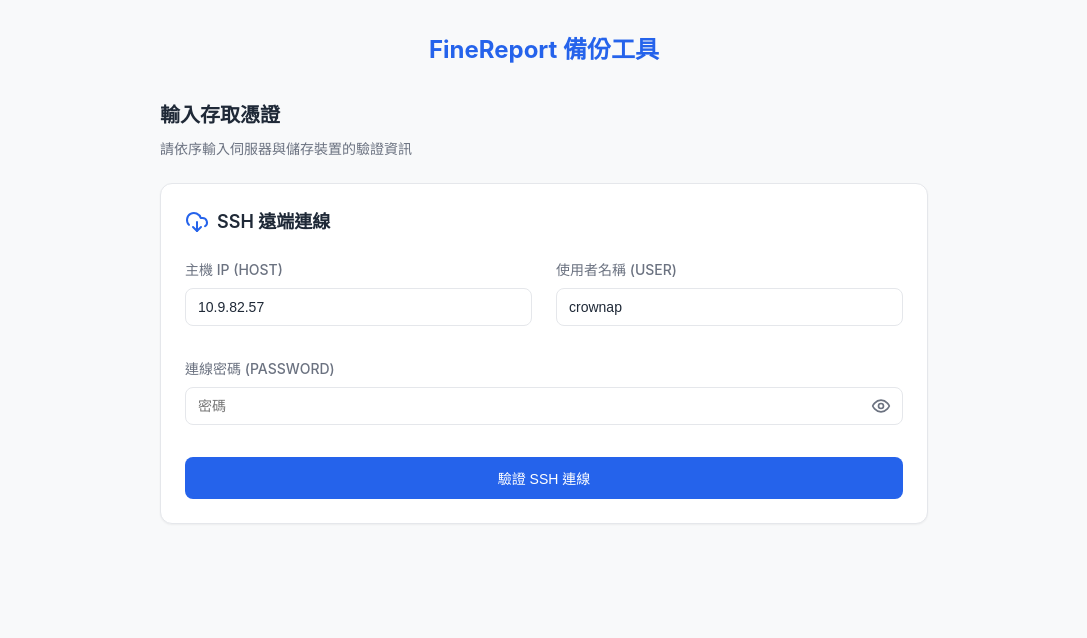
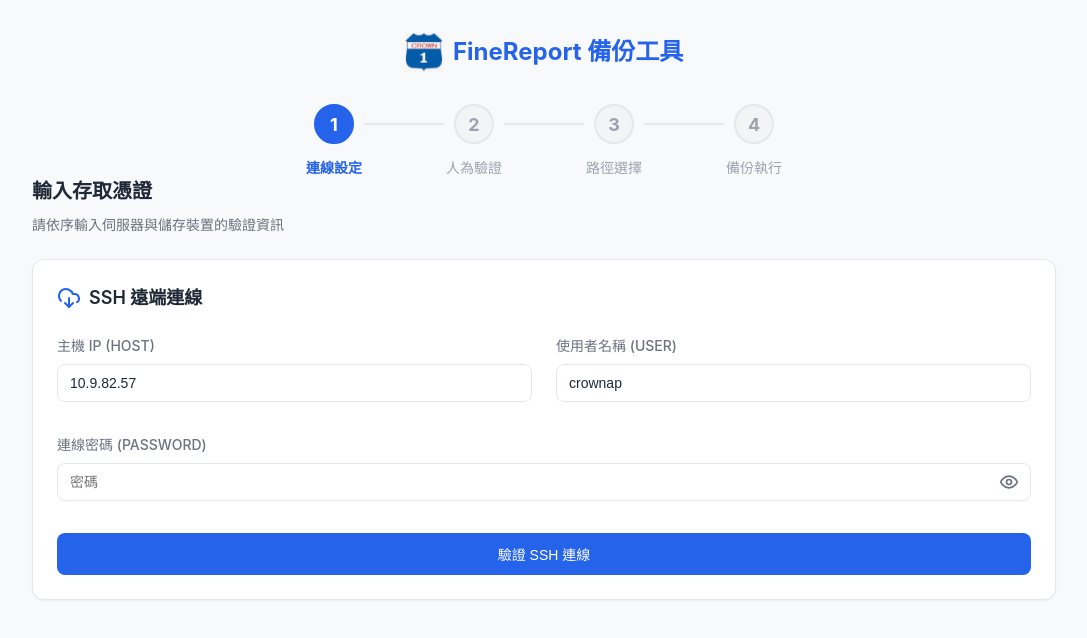
Before and after one commit to wilsontt/finereport-backup, a React (Vite) app in the folder frontend/: page / in a window 1280 px wide. Shown: the top 638 px of the page, without its empty margins (96-1183 px from the left). Built offline with nearby package versions, Linux system fonts and the light colour scheme.

Commit message:
增加備份流程提示 ，及遠端來源改成水平2個卡片。

```diff
--- a/frontend/src/App.tsx
+++ b/frontend/src/App.tsx
@@ -6,9 +6,11 @@
 import { HumanVerification } from './components/HumanVerification';
 import { PathSelector } from './components/PathSelector';
 import { BackupProgress } from './components/BackupProgress';
+import { StepIndicator } from './components/StepIndicator';
 import type { BackupSource } from './types';
+import logoUrl from './assets/CROWN_logo.png';
 
-type Step = 'credentials' | 'human' | 'paths' | 'backup';
+export type Step = 'credentials' | 'human' | 'paths' | 'backup';
 
 function App() {
   const [step, setStep] = useState<Step>('credentials');
@@ -29,10 +31,20 @@
 
   return (
     <div style={{ minHeight: '100vh', padding: '2rem 1rem' }}>
-      <div style={{ maxWidth: 768, margin: '0 auto' }}>
-        <h1 style={{ textAlign: 'center', marginBottom: '2rem', color: 'var(--color-primary)' }}>
-          FineReport 備份工具
-        </h1>
+      <div style={{ maxWidth: 1024, margin: '0 auto' }}>
+        <div>
+          <div style={{ display: 'flex', alignItems: 'center', justifyContent: 'center', marginBottom: '1rem' }}>
+            <img
+              src={logoUrl}
+              alt="Company Logo"
+              style={{ height: '40px', marginRight: '10px' }}
+            />
+            <h1 style={{ margin: 0, color: 'var(--color-primary)' }}>
+              FineReport 備份工具
+            </h1>
+          </div>
+          <StepIndicator currentStep={step} />
+        </div>
         {step === 'credentials' && (
           <CredentialForm onDone={onCredentialsDone} />
         )}
--- a/frontend/src/components/PathSelector.tsx
+++ b/frontend/src/components/PathSelector.tsx
@@ -161,9 +161,16 @@
                 新增自訂來源
               </button>
             </div>
-            <ul style={{ listStyle: 'none', padding: 0, display: 'flex', flexDirection: 'column', gap: '0.5rem' }}>
+            {/*
+              遠端來源列表：
+              使用 index.css 中的 grid-2-col 類別，
+              在 1024px 寬度內呈現 2 欄，並在手機版（<640px）自動切換為單欄，避免畫面擠壓。
+              設定最小寬度，空間不夠時自動換行（推薦的進階響應式寫法）
+            */}
+            <ul className="grid-2-col"
+                  style={{ listStyle: 'none', padding: 0, gridTemplateColumns: 'repeat(auto-fit, minmax(350px, 1fr))' }}>
               {sources.map((s) => (
-                <li key={s.id} style={{ padding: '0.75rem', border: '1px solid var(--color-border)', borderRadius: 'var(--radius-md)', backgroundColor: '#fff' }}>
+                <li key={s.id} style={{ padding: '1rem', border: '1px solid var(--color-border)', borderRadius: 'var(--radius-md)', backgroundColor: '#fff', display: 'flex', flexDirection: 'column' }}>
                   {editingSource?.id === s.id ? (
                     <SourceEditForm
                       label={editLabel}
@@ -178,19 +185,22 @@
                       onBrowseDestPath={() => setBrowseTarget('editDestPath')}
                     />
                   ) : (
-                    <div className="flex justify-between items-center">
-                      <div style={{ flex: 1, overflow: 'hidden', textOverflow: 'ellipsis' }}>
-                        <div style={{ fontWeight: 600, marginBottom: '0.25rem' }}>{s.label}</div>
-                        <div style={{ fontSize: '0.75rem', color: 'var(--color-text-muted)' }}>
+                    // 卡片內容容器：設定 height: 100% 讓內容填滿卡片高度
+                    <div className="flex" style={{ flexDirection: 'column', height: '100%' }}>
+                      <div style={{ flex: 1, marginBottom: '1rem' }}>
+                        <div style={{ fontWeight: 600, fontSize: '1.125rem', marginBottom: '0.5rem' }}>{s.label}</div>
+                        {/* 針對路徑文字加上 wordBreak: 'break-all'，確保長路徑能自動換行 */}
+                        <div style={{ fontSize: '0.875rem', color: 'var(--color-text-muted)', display: 'flex', flexDirection: 'column', gap: '0.25rem', wordBreak: 'break-all' }}>
                           <div>來源: {s.sourcePath}</div>
                           <div>目的: {s.destPath}</div>
                         </div>
                       </div>
-                      <div className="flex gap-2">
-                        <button className="btn btn-secondary" style={{ padding: '0.25rem 0.5rem', fontSize: '0.75rem' }} type="button" onClick={() => startEdit(s)} disabled={isBrowsing}>
+                      {/* 操作按鈕區：使用 marginTop: 'auto' 將按鈕推至卡片最底部對齊 */}
+                      <div className="flex gap-2" style={{ justifyContent: 'flex-end', marginTop: 'auto' }}>
+                        <button className="btn btn-secondary" style={{ padding: '0.25rem 0.75rem', fontSize: '0.875rem' }} type="button" onClick={() => startEdit(s)} disabled={isBrowsing}>
                           編輯
                         </button>
-                        <button className="btn btn-secondary" style={{ padding: '0.25rem 0.5rem', fontSize: '0.75rem', color: 'var(--color-error-text)', borderColor: '#fecaca' }} type="button" onClick={() => removeSource(s.id)} disabled={isBrowsing}>
+                        <button className="btn btn-secondary" style={{ padding: '0.25rem 0.75rem', fontSize: '0.875rem', color: 'var(--color-error-text)', borderColor: '#fecaca' }} type="button" onClick={() => removeSource(s.id)} disabled={isBrowsing}>
                           移除
                         </button>
                       </div>
--- /dev/null
+++ b/frontend/src/components/StepIndicator.tsx
@@ -0,0 +1,92 @@
+/**
+ * 流程進度指示器 (Step Indicator)
+ *
+ * 顯示目前備份流程的進度狀態。
+ * 包含四個步驟：連線設定、人為驗證、路徑選擇、備份執行。
+ * 已完成與進行中的步驟會以主題色 (Primary Color) 高亮顯示。
+ */
+import React from 'react';
+
+type Step = 'credentials' | 'human' | 'paths' | 'backup';
+
+interface StepIndicatorProps {
+  /** 目前所在的步驟狀態 */
+  currentStep: Step;
+}
+
+/** 步驟定義與顯示名稱 */
+const steps: { id: Step; label: string }[] = [
+  { id: 'credentials', label: '連線設定' },
+  { id: 'human', label: '人為驗證' },
+  { id: 'paths', label: '路徑選擇' },
+  { id: 'backup', label: '備份執行' },
+];
+
+export const StepIndicator: React.FC<StepIndicatorProps> = ({ currentStep }) => {
+  // 找出目前步驟的索引，用於判斷其他步驟是「已完成(isPast)」或「進行中(isActive)」
+  const currentIndex = steps.findIndex((s) => s.id === currentStep);
+
+  return (
+    <div style={{ display: 'flex', alignItems: 'flex-start', justifyContent: 'center', margin: '2rem 0', width: '100%' }}>
+      {steps.map((step, index) => {
+        const isActive = index === currentIndex;
+        const isPast = index < currentIndex;
+
+        return (
+          <React.Fragment key={step.id}>
+            {/* 步驟圓圈與文字 */}
+            <div style={{ display: 'flex', flexDirection: 'column', alignItems: 'center', position: 'relative', zIndex: 1 }}>
+              {/* 圓圈：顯示步驟數字，依狀態切換背景色與邊框 */}
+              <div
+                style={{
+                  width: '40px',
+                  height: '40px',
+                  borderRadius: '50%',
+                  backgroundColor: isActive || isPast ? 'var(--color-primary)' : '#f3f4f6',
+                  color: isActive || isPast ? '#ffffff' : '#9ca3af',
+                  display: 'flex',
+                  alignItems: 'center',
+                  justifyContent: 'center',
+                  fontWeight: 'bold',
+                  fontSize: '1.125rem',
+                  border: isActive || isPast ? '2px solid var(--color-primary)' : '2px solid #e5e7eb',
+                  transition: 'all 0.3s ease',
+                }}
+              >
+                {index + 1}
+              </div>
+              {/* 步驟名稱：顯示在圓圈下方，依狀態切換文字顏色與粗細 */}
+              <div
+                style={{
+                  marginTop: '0.5rem',
+                  fontSize: '0.875rem',
+                  color: isActive || isPast ? 'var(--color-primary)' : '#9ca3af',
+                  fontWeight: isActive ? 'bold' : 'normal',
+                  position: 'absolute',
+                  top: '45px',
+                  whiteSpace: 'nowrap',
+                }}
+              >
+                {step.label}
+              </div>
+            </div>
+
+            {/* 步驟之間的連接線：最後一個步驟後不顯示。透過 margin-top 置中對齊圓圈 */}
+            {index < steps.length - 1 && (
+              <div
+                style={{
+                  flex: 1,
+                  height: '2px',
+                  backgroundColor: isPast ? 'var(--color-primary)' : '#e5e7eb',
+                  margin: '19px 10px 0',
+                  maxWidth: '80px',
+                  transition: 'all 0.3s ease',
+                }}
+              />
+            )}
+          </React.Fragment>
+        );
+      })}
+    </div>
+  );
+};
```
